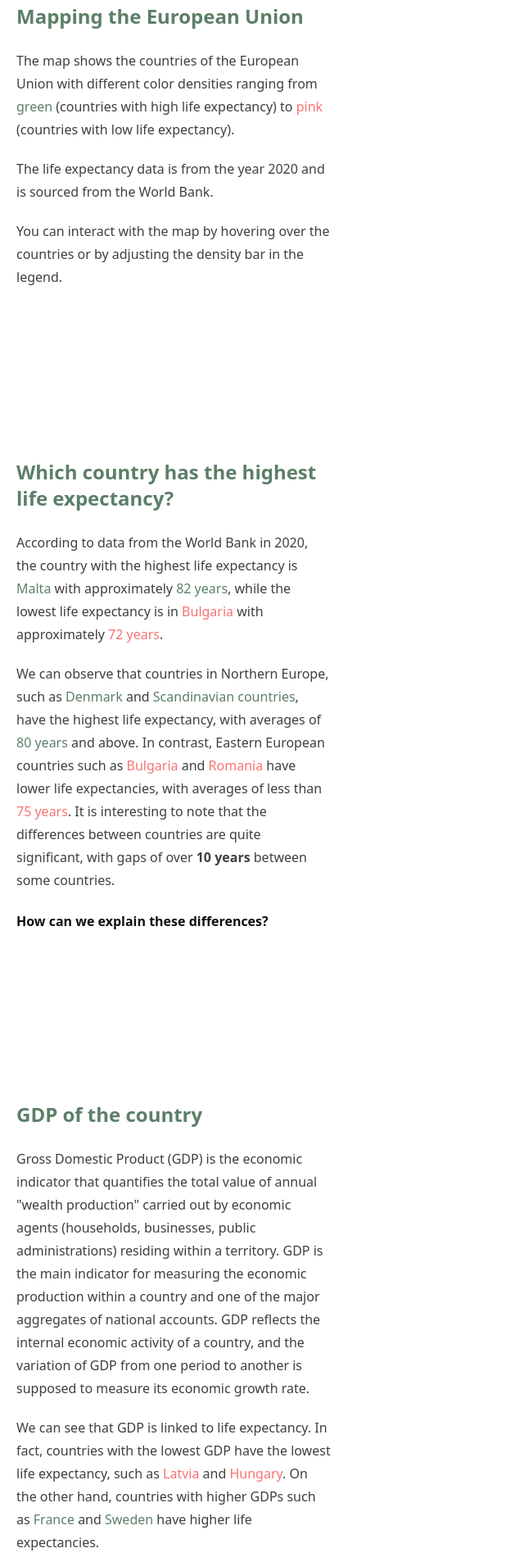
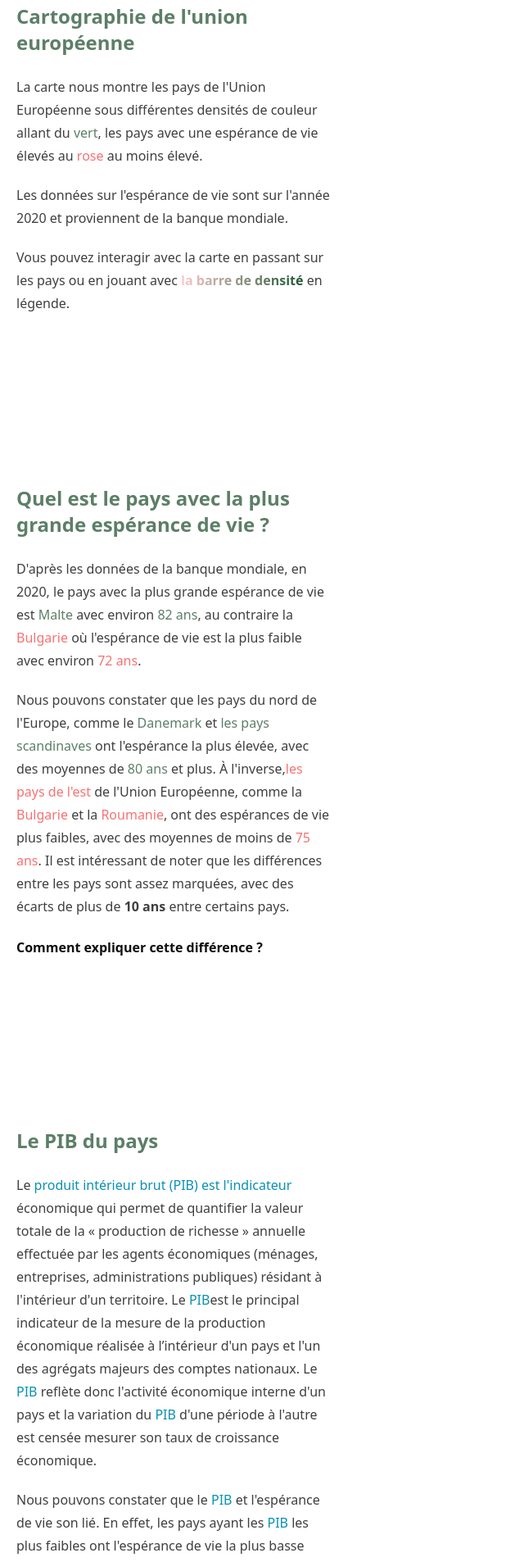
Before and after one commit to antocreadev/dataviz-esperance-vie-ue, a Next.js app: page / in a window 1280 px wide. Shown: the part 880-2786 px from the top of the page at 82% size, without its empty margins (0-640 px from the left). Built offline with nearby package versions, Linux system fonts and the light colour scheme.

Commit message:
en to fr

```diff
--- a/components/Chart.js
+++ b/components/Chart.js
@@ -16,59 +16,6 @@ export default function ChartGlobalLifeSpanInEU() {
   const [options, setOptions] = useState({});
 
   // ----- FUNCTION -----
-  // GET ALL VALUES BY COUNTRIES
-  const allValuesByCountries = useMemo(() => {
-    const DATA = data.Root.data.record;
-    const tab = [];
-    DATA.map((item) => {
-      item.field[0]["#text"] ? tab.push(item.field[0]["#text"]) : null;
-    });
-    let different = [];
-    // Parcours du tableau d'entrée
-    for (let i = 0; i < tab.length; i++) {
-      // Si l'élément courant n'est pas dans le nouveau tableau, on l'ajoute
-      if (!different.includes(tab[i])) {
-        different.push(tab[i]);
-      }
-    }
-    // On retourne le nouveau tableau
-    return different;
-  }, [data]);
-  // GET ALL VALUES SORTED BY VALUE 2020
-  const allValuesByValue2020 = useMemo(() => {
-    const DATA = data.Root.data.record;
-    const tab = [];
-    DATA.map((item) => {
-      item.field[2]["#text"] === "2020"
-        ? tab.push(item.field[3]["#text"])
-        : null;
-    });
-    return tab;
-  }, [data]);
-  // GET ALL VALUES DATES SORTED BY DATE
-  const allDate = useMemo(() => {
-    const DATA = data.Root.data.record;
-    const tab = [];
-    DATA.map((item) => {
-      item.field[2]["#text"] ? tab.push(item.field[2]["#text"]) : null;
-    });
-    let different = [];
-    // Parcours du tableau d'entrée
-    for (let i = 0; i < tab.length; i++) {
-      // Si l'élément courant n'est pas dans le nouveau tableau, on l'ajoute
-      if (!different.includes(tab[i])) {
-        different.push(tab[i]);
-      }
-      // On retourne le nouveau tableau
-      return different;
-    }
-  }, [data]);
-  // GET ALL VALUES SORTED BY VALUE 2020 from the smallest to the biggest
-  const allValuesByValue2020Sorted = useMemo(() => {
-    const DATA = data.Root.data.record;
-    const tab = [];
-    return tab.sort((a, b) => a - b);
-  }, [data]);
   // format data for the chart with the value 2020 sorted and the name of the country
   const formatData = useMemo(() => {
     const DATA = data.Root.data.record;
@@ -132,7 +79,6 @@ export default function ChartGlobalLifeSpanInEU() {
   ];
   const dataPibByCountry = useMemo(() => {
     const DATA_PIB = dataPib.Root.data.record;
-    const DATA = data.Root.data.record;
     const tab = [];
     DATA_PIB.map((item) => {
       Contries_tab.map((country) => {
@@ -181,7 +127,6 @@ export default function ChartGlobalLifeSpanInEU() {
 
   // --- SETOPTION ---
   useEffect(() => {
-    const DATA = data.Root.data.record;
     // SET OPTION
     const OPTION_BAR_LIFE_SPAN = {
       visualMap: {
@@ -194,7 +139,7 @@ export default function ChartGlobalLifeSpanInEU() {
       },
       title: {
         show: true,
-        text: "Life expectancy in Europe",
+        text: "Espérance de vie dans l'Union européenne",
         subtext: "donnees.banquemondiale.org",
         sublink:
           "https://donnees.banquemondiale.org/indicateur/SP.DYN.LE00.IN?locations=EU",
@@ -254,7 +199,7 @@ export default function ChartGlobalLifeSpanInEU() {
       },
       title: {
         show: false,
-        text: "Life expectancy in Europe",
+        text: "Espérance de vie dans l'Union européenne",
         subtext: "donnees.banquemondiale.org",
         sublink:
           "https://donnees.banquemondiale.org/indicateur/SP.DYN.LE00.IN?locations=EU",
@@ -323,7 +268,7 @@ export default function ChartGlobalLifeSpanInEU() {
       },
       title: {
         show: false,
-        text: "Life expectancy in Europe",
+        text: "Espérance de vie dans l'Union européenne",
         subtext: "donnees.banquemondiale.org",
         sublink:
           "https://donnees.banquemondiale.org/indicateur/SP.DYN.LE00.IN?locations=EU",
@@ -394,7 +339,7 @@ export default function ChartGlobalLifeSpanInEU() {
         },
       ],
       title: {
-        text: "Life expectancy in Europe",
+        text: "Espérance de vie dans l'Union européenne",
         subtext: "donnees.banquemondiale.org",
         sublink:
           "https://donnees.banquemondiale.org/indicateur/SP.DYN.LE00.IN?locations=EU",
@@ -431,7 +376,7 @@ export default function ChartGlobalLifeSpanInEU() {
 
       series: [
         {
-          name: "Life expectancy",
+          name: "L'espérance de vie",
           animationDurationUpdate: 1500,
           universalTransition: true,
           type: "map",
@@ -463,7 +408,7 @@ export default function ChartGlobalLifeSpanInEU() {
       },
       title: {
         show: false,
-        text: "Life expectancy in Europe",
+        text: "Espérance de vie dans l'Union européenne",
         subtext: "donnees.banquemondiale.org",
         sublink:
           "https://donnees.banquemondiale.org/indicateur/SP.DYN.LE00.IN?locations=EU",
--- a/components/Navbar.js
+++ b/components/Navbar.js
@@ -3,7 +3,7 @@ export default function Navbar() {
   return (
     <nav className="navbar" style={{ backgroundColor: "white" }}>
       <Link href="./" className="btn btn-ghost normal-case text-xl">
-        <span>DataViz - life span in the European Union</span>
+        <span>DataViz - Espérance de vie dans l'Union européenne</span>
       </Link>
 
       <p>Anthony Menghi</p>
--- a/pages/index.jsx
+++ b/pages/index.jsx
@@ -3,46 +3,58 @@ import Link from "next/link";
 import Navbar from "../components/Navbar";
 import { motion } from "framer-motion";
 import { useEffect, useState, useRef } from "react";
-
 export default function index() {
   // STATE
-  const [isWindow, setIsWindow] = useState(false);
-  const [scrollY, setScrollY] = useState(null);
+  const [isWindow, SetIsWindow] = useState(false);
+  const [scrollY, SetScrollY] = useState(null);
   const chart = useRef(null);
 
   // IS WINDOW ?
   useEffect(() => {
-    if (typeof isWindow === "undefined") {
-      setIsWindow(false);
+    if (isWindow == undefined) {
+      SetIsWindow(false);
     } else {
-      setIsWindow(true);
+      SetIsWindow(true);
     }
   }, []);
-
-  if (isWindow === true) {
+  if (isWindow == true) {
+    // IF URL IS CORRECT
+    const currentUrl = window.location.href;
+    if (currentUrl == "https://sae303-dataviz.herokuapp.com/") {
+      return (
+        <p>
+          Nouvelle URL :{" "}
+          <a href="https://dataviz-europa.antocrea.dev/">
+            dataviz-europa.antocrea.dev
+          </a>
+          {window.location.replace("https://dataviz-europa.antocrea.dev/")}
+        </p>
+      );
+    }
+  }
+  if (isWindow == true) {
     // SCROLL
     const max = document.body.scrollHeight - window.innerHeight;
     window.addEventListener("scroll", (e) => {
       if (window.scrollY >= 400) {
-        if (chart.current !== null) {
+        if (chart.current != null) {
           chart.current.style = "opacity: 1";
           // how remove classlist pointer-events-none  ?
           chart.current.classList.remove("pointer-events-none");
         }
       } else {
-        if (chart.current !== null) {
+        if (chart.current != null) {
           chart.current.style = "opacity: 0";
           chart.current.classList.add("pointer-events-none");
         }
       }
       const scroll = window.scrollY;
       const scrollPercent = (scroll / max) * 100;
-      setScrollY(scrollPercent);
+      SetScrollY(scrollPercent);
     });
   }
-
-  // RETURN JSX
-  if (isWindow === true) {
+  // RETRUN JSX
+  if (isWindow == true) {
     return (
       <main>
         <progress
@@ -53,7 +65,7 @@ export default function index() {
         ></progress>
         <Navbar />
         <section
-          style={{ height: "100vh", display: "flex", alignItems: "center", backgroundColor: "white" }}
+          style={{ height: "100vh", display: "flex", alignItems: "center", backgroundColor : "white" }}
           className="w-100vw"
         >
           <motion.img
@@ -72,11 +84,11 @@ export default function index() {
           />
           <section className="prose">
             <h1 className="text-primary">
-              Life expectancy in the European Union
+              L'éspérance de vie dans l'union européenne
             </h1>
-            <p>Which country has the longest life expectancy?</p>
-            <p>What explains these differences?</p>
-            <p>What are the factors influencing life expectancy?</p>
+            <p>Dans quel pays vivons-nous le plus longtemps ? </p>
+            <p>Comment expliquer ces différences ?</p>
+            <p>Quels sont les facteurs influencant l'espérance de vie ?</p>
           </section>
         </section>
 
@@ -87,99 +99,123 @@ export default function index() {
           <Chart />
         </div>
         <section className="w-30vw m-5 prose mb-52">
-          <h2 className="text-primary">Mapping the European Union</h2>
+          <h2 className="text-primary">Cartographie de l'union européenne</h2>
           <p>
-            The map shows the countries of the European Union with different
-            color densities ranging from
-            <span className="text-primary"> green</span> (countries with high life expectancy) to
-            <span className="text-error"> pink</span> (countries with low life expectancy).
+            La carte nous montre les pays de l'Union Européenne sous différentes
+            densités de couleur allant du
+            <span className="text-primary"> vert</span>, les pays avec une
+            espérance de vie élevés au
+            <span className="text-error"> rose </span> au moins élevé.
           </p>
           <p>
-            The life expectancy data is from the year 2020 and is sourced from
-            the World Bank.
+            Les données sur l'espérance de vie sont sur l'année 2020 et
+            proviennent de la banque mondiale.
           </p>
           <p>
-            You can interact with the map by hovering over the countries or by
-            adjusting the density bar in the legend.
+            Vous pouvez interagir avec la carte en passant sur les pays ou en
+            jouant avec {/* color: ["#eb9494", "#496552"], */}
+            <span className="text-transparent bg-clip-text bg-gradient-to-r from-red-200 to-green-900 font-bold">
+              la barre de densité{" "}
+            </span>
+            en légende.
           </p>
         </section>
         <section className="w-30vw m-5 prose  mb-52 ">
           <h2 className="text-primary">
-            Which country has the highest life expectancy?
+            Quel est le pays avec la plus grande espérance de vie ?
           </h2>
           <p>
-            According to data from the World Bank in 2020, the country with the
-            highest life expectancy is
-            <span className="text-primary"> Malta</span> with approximately
-            <span className="text-primary"> 82 years</span>, while the lowest life expectancy
-            is in
-            <span className="text-error"> Bulgaria</span> with approximately
-            <span className="text-error"> 72 years</span>.
+            D'après les données de la banque mondiale, en 2020, le pays avec la
+            plus grande espérance de vie est{" "}
+            <span className="text-primary">Malte</span> avec environ{" "}
+            <span className="text-primary">82 ans</span>, au contraire la
+            <span className="text-error"> Bulgarie</span> où l'espérance de vie
+            est la plus faible avec environ{" "}
+            <span className="text-error">72 ans</span>.
           </p>
           <p>
-            We can observe that countries in Northern Europe, such as
-            <span className="text-primary"> Denmark</span> and
-            <span className="text-primary"> Scandinavian countries</span>, have the highest life expectancy,
-            with averages of
-            <span className="text-primary"> 80 years</span> and above. In contrast,
-            Eastern European countries such as
-            <span className="text-error"> Bulgaria</span> and
-            <span className="text-error"> Romania</span> have lower life expectancies,
-            with averages of less than
-            <span className="text-error"> 75 years</span>. It is interesting to note
-            that the differences between countries are quite significant, with
-            gaps of over
-            <span className="font-bold"> 10 years</span> between some countries.
+            Nous pouvons constater que les pays du nord de l'Europe, comme le
+            <span className="text-primary"> Danemark</span> et{" "}
+            <span className="text-primary">les pays scandinaves</span> ont
+            l'espérance la plus élevée, avec des moyennes de{" "}
+            <span className="text-primary">80 ans</span> et plus. À l'inverse,
+            <span className="text-error">les pays de l'est</span> de l'Union
+            Européenne, comme la <span className="text-error"> Bulgarie</span>{" "}
+            et la <span className="text-error"> Roumanie</span>, ont des
+            espérances de vie plus faibles, avec des moyennes de moins de{" "}
+            <span className="text-error">75 ans</span>. Il est intéressant de
+            noter que les différences entre les pays sont assez marquées, avec
+            des écarts de plus de <span className="font-bold">10 ans </span>
+            entre certains pays.
           </p>
-          <h4>How can we explain these differences?</h4>
+          <h4>Comment expliquer cette différence ?</h4>
         </section>
         <section className="w-30vw m-5 prose   mb-52">
-          <h2 className="text-primary">GDP of the country</h2>
+          <h2 className="text-primary">Le PIB du pays</h2>
           <p>
-            Gross Domestic Product (GDP) is the economic indicator that
-            quantifies the total value of annual "wealth production" carried out
-            by economic agents (households, businesses, public administrations)
-            residing within a territory. GDP is the main indicator for measuring
-            the economic production within a country and one of the major
-            aggregates of national accounts. GDP reflects the internal economic
-            activity of a country, and the variation of GDP from one period to
-            another is supposed to measure its economic growth rate.
+            Le{" "}
+            <span className="text-cyan-600">
+              produit intérieur brut (PIB) est l'indicateur
+            </span>{" "}
+            économique qui permet de quantifier la valeur totale de la «
+            production de richesse » annuelle effectuée par les agents
+            économiques (ménages, entreprises, administrations publiques)
+            résidant à l'intérieur d'un territoire. Le{" "}
+            <span className="text-cyan-600">PIB</span>
+            est le principal indicateur de la mesure de la production économique
+            réalisée à l’intérieur d'un pays et l'un des agrégats majeurs des
+            comptes nationaux. Le <span className="text-cyan-600">
+              PIB
+            </span>{" "}
+            reflète donc l'activité économique interne d'un pays et la variation
+            du <span className="text-cyan-600">PIB</span> d'une période à
+            l'autre est censée mesurer son taux de croissance économique.
           </p>
           <p>
-            We can see that GDP is linked to life expectancy. In fact, countries
-            with the lowest GDP have the lowest life expectancy, such as
-            <span className="text-error"> Latvia</span> and
-            <span className="text-error"> Hungary</span>. On the other hand,
-            countries with higher GDPs such as
-            <span className="text-primary"> France</span> and
-            <span className="text-primary"> Sweden</span> have higher life
-            expectancies.
+            Nous pouvons constater que le{" "}
+            <span className="text-cyan-600">PIB</span> et l'espérance de vie son
+            lié. En effet, les pays ayant les
+            <span className="text-cyan-600"> PIB</span> les plus faibles ont
+            l'espérance de vie la plus basse comme la{" "}
+            <span className="text-error">Lettonie</span> et la{" "}
+            <span className="text-error">Hongrie</span>. Mais, les pays avec un
+            PIB plus élevé comme la <span className="text-primary">France</span>{" "}
+            ou la <span className="text-primary">Suède</span> ont une espérance
+            de vie plus élevé.
           </p>
           <p>
-            The data is from 2020 and comes from the World Bank's national
-            accounts and OECD national accounts data files.
+            Les données sont datées de 2020 et proviennet des comptes nationaux
+            de la Banque mondiale et des fichiers de données sur les comptes
+            nationaux de l'OCDE.
           </p>
         </section>
         <section className="w-30vw m-5 prose   mb-52">
           <h2 className="text-primary">
-            HDI - Human Development Index
+            IDH - L'indice de développement humain
           </h2>
           <p>
-            The Human Development Index (HDI) is an indicator that demonstrates
-            investment in human capital, which is the population's investment in
-            terms of survival, education, and health.
+            L'
+            <span className="text-indigo-700">
+              indice de développement humain (IDH)
+            </span>{" "}
+            est un indicateur démontrant l'investissement dans le capital humain
+            c'est-à-dire dans la population, se mesure par la survie, la
+            scolarité et la santé.
           </p>
           <p>
-            Similar to GDP, HDI also influences life expectancy, although there
-            are some exceptions such as
-            <span className="text-primary"> Luxembourg</span> with a low HDI
-            compared to its life expectancy or the reverse case of
-            <span className="text-error"> Poland</span> having a high HDI but
-            slightly lower life expectancy.
+            Tout comme pour le <span className="text-cyan-600">PIB</span>, l'
+            <span className="text-indigo-700">IDH</span> influe sur l'éspérance
+            de vie, malgré quelques exceptions comme le{" "}
+            <span className="text-primary">Luxembourg</span> ayant un{" "}
+            <span className="text-indigo-700">IDH</span> faible comparé à son
+            éspérance de vie ou l'inverse, la{" "}
+            <span className="text-error">Pologne</span> ayant un{" "}
+            <span className="text-indigo-700">IDH </span>
+            élevé mais une espérance de vie un peu plus faible.
           </p>
           <p>
-            Calculations are based on World Bank services using the methodology
-            described in  {" "}
+            Calculs des services de la Banque mondiale, à partir de la
+            méthodologie décrite dans{" "}
             <Link
               target="_blank"
               href="https://documents.worldbank.org/en/publication/documents-reports/documentdetail/300071537907028892/methodology-for-a-world-bank-human-capital-index"
@@ -191,34 +227,40 @@ export default function index() {
         </section>
         <section className="w-30vw m-5 prose mb-52">
           <h2 className="text-primary">
-            People using safely managed sanitation services
+            Personnes utilisant des services d'assainissement gérés en toute
+            sécurité
           </h2>
           <p>
-            People using
-            <span className="text-rose-800"> safely managed sanitation </span>
-            services. Specifically, the chart shows the percentage of people
-            using improved sanitation facilities that are not shared with other
-            households and where excreta are safely disposed of in situ or
-            transported and treated off-site. Improved sanitation facilities
-            include flush/pour-flush toilets connected to sewer systems,
-            septic tanks, or latrines with a slab: ventilated improved pit
-            latrines, pit latrines with a slab, or composting toilets.
+            Personnes utilisant des services d'
+            <span className="text-rose-800">assainissement</span> gérés en toute
+            sécurité. Plus précisement le graphique montre le pourcentages de
+            personnes utilisant des installations sanitaires améliorées qui ne
+            sont pas partagées avec d'autres ménages et où les excréments sont
+            éliminés en toute sécurité sur place ou transportés et traités hors
+            site. Les installations d'
+            <span className="text-rose-800">assainissement</span> améliorées
+            comprennent les chasses d'eau/à chasse d'eau vers les réseaux
+            d'égouts, les fosses septiques ou les latrines à fosse : les
+            latrines à fosse ventilées améliorées, les toilettes mixtes ou les
+            latrines à fosse avec dalles.
           </p>
 
           <p>
-            The percentages of people using improved sanitation facilities are
-            generally related to life expectancy. There are some exceptions,
-            such as
-            <span className="text-primary"> France</span> and
-            <span className="text-primary"> Portugal</span> having high life
-            expectancies but relatively poorer sanitation. Another exception is
-            <span className="text-error"> Lithuania</span> which has a low life
-            expectancy but good sanitation.
+            Les pourcentages de personnes utilisant des installations sanitaires
+            améliorées sont globalement liés à l'espérance de vie. Hormis
+            quelques exceptions comme la{" "}
+            <span className="text-primary">France</span> et le{" "}
+            <span className="text-primary">Portugal</span> ayant une espérance
+            de vie élevéz mais un{" "}
+            <span className="text-rose-800">assainissement</span> moins bon. Ou
+            la <span className="text-error">Lituanie</span> qui a une espérance
+            de vie faible mais un bon{" "}
+            <span className="text-rose-800">assainissement</span>.
           </p>
 
           <p>
-            The data is from the World Bank in 2020, specifically the WHO/UNICEF
-            Joint Monitoring Programme (JMP) for {" "}
+            Donnée de la Banque mondiale datant de 2020, plus précisement
+            WHO/UNICEF Joint Monitoring Programme (JMP) for{" "}
             <Link target="_blank" href="https://washdata.org/">
               Water Supply, Sanitation and Hygiene
             </Link>
```
Also changed, not shown: pages/_document.jsx (+7 -10 lines).
